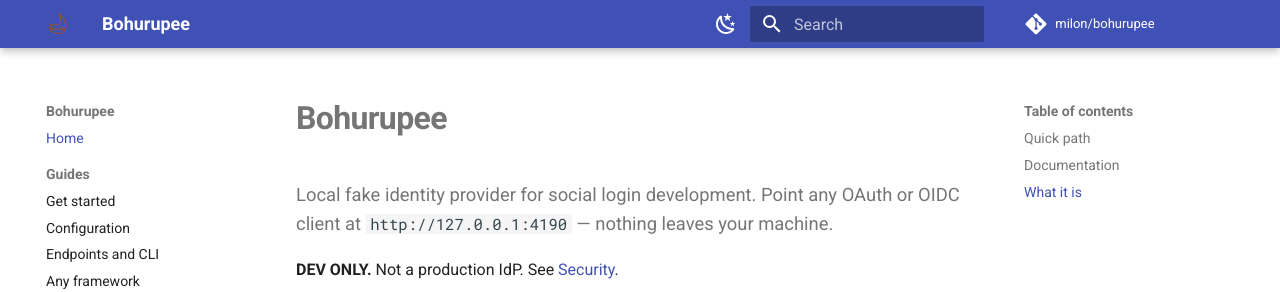
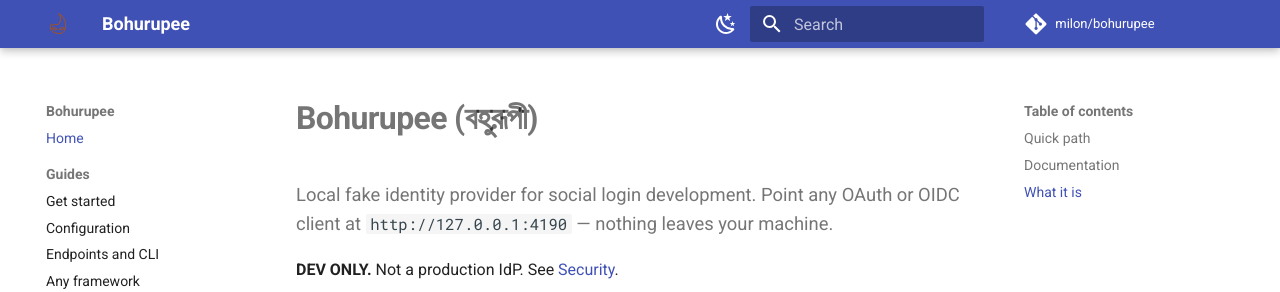
Before and after one commit to milon/bohurupee, an MkDocs documentation site: the page built from docs/index.md, in a window 1280 px wide and 1267 px high. Shown: the top 292 px of the window. Built offline with MkDocs 1.6.1 and Material for MkDocs 9.7.7, drawn with Linux system fonts in a browser that asks for light colours; comment, search, counter and statistics services are not loaded.

Commit message:
Update docs

```diff
--- a/docs/index.md
+++ b/docs/index.md
@@ -1,4 +1,4 @@
-# Bohurupee
+# Bohurupee (বহুরূপী)
 
 <p class="hero-lede">Local fake identity provider for social login development. Point any OAuth or OIDC client at <code>http://127.0.0.1:4190</code> — nothing leaves your machine.</p>
 
@@ -17,16 +17,16 @@ code flow in your app.
 
 ## Documentation
 
-| Guide | Contents |
-|-------|----------|
-| [Get started](get-started.md) | Install (Homebrew, binary, Docker, source), first login |
-| [Configuration](configuration.md) | Every `bohurupee.yaml` key with examples |
-| [Endpoints and CLI](endpoints.md) | Routes, query params, flags, env vars |
-| [Any framework](any-framework.md) | OIDC, Auth.js, CORS, reload, refresh |
-| [Provider profiles](provider-profiles.md) | Templates, merge order, Apple / Facebook protocol |
-| [Laravel Socialite](socialite.md) | Optional Packagist adapter |
-| [Security](security.md) | Threat model and reporting |
-| [Contributing](contributing.md) | Develop, templates, docs, release |
+| Guide                                     | Contents                                                |
+|-------------------------------------------|---------------------------------------------------------|
+| [Get started](get-started.md)             | Install (Homebrew, binary, Docker, source), first login |
+| [Configuration](configuration.md)         | Every `bohurupee.yaml` key with examples                |
+| [Endpoints and CLI](endpoints.md)         | Routes, query params, flags, env vars                   |
+| [Any framework](any-framework.md)         | OIDC, Auth.js, CORS, reload, refresh                    |
+| [Provider profiles](provider-profiles.md) | Templates, merge order, Apple / Facebook protocol       |
+| [Laravel Socialite](socialite.md)         | Optional Packagist adapter                              |
+| [Security](security.md)                   | Threat model and reporting                              |
+| [Contributing](contributing.md)           | Develop, templates, docs, release                       |
 
 ## What it is
 
```
